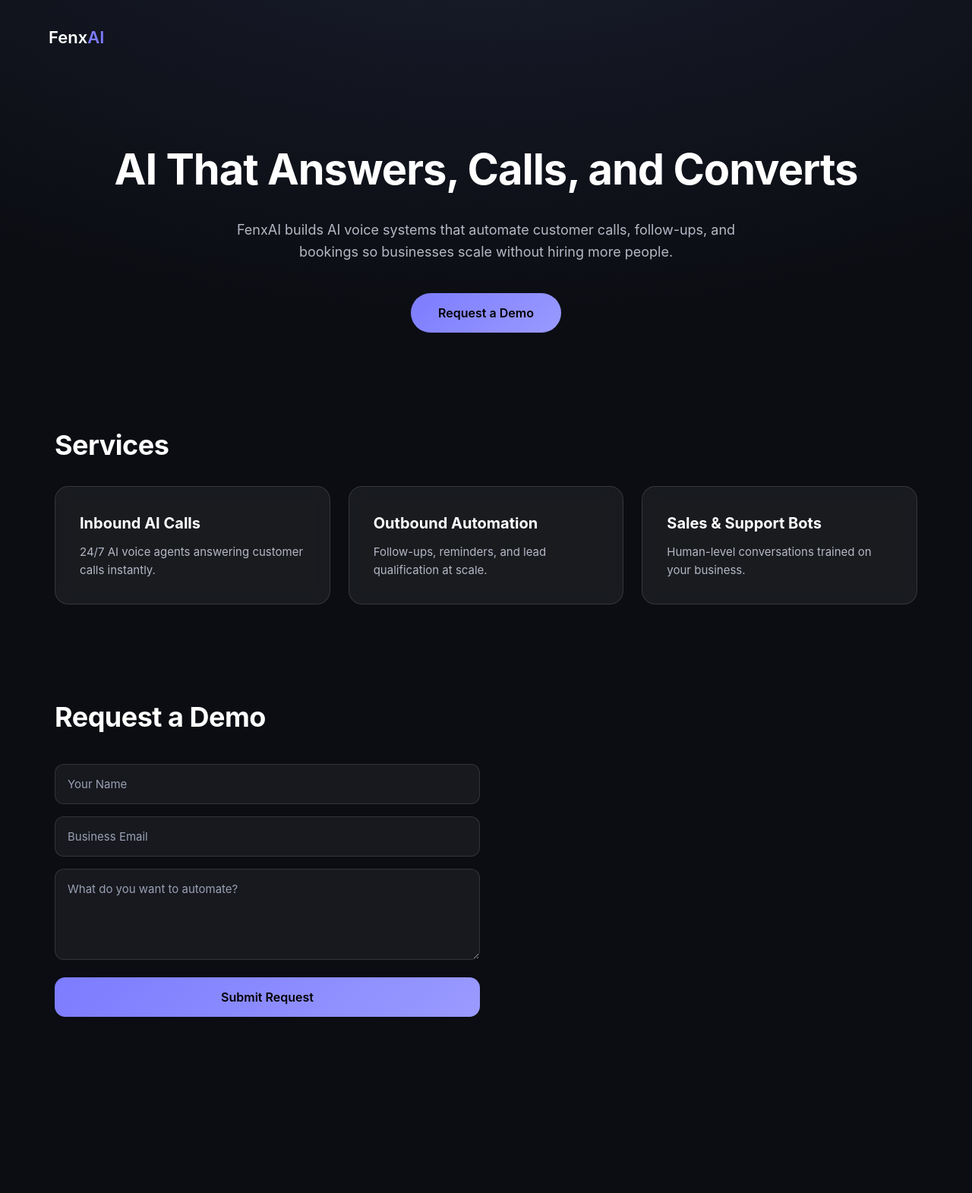
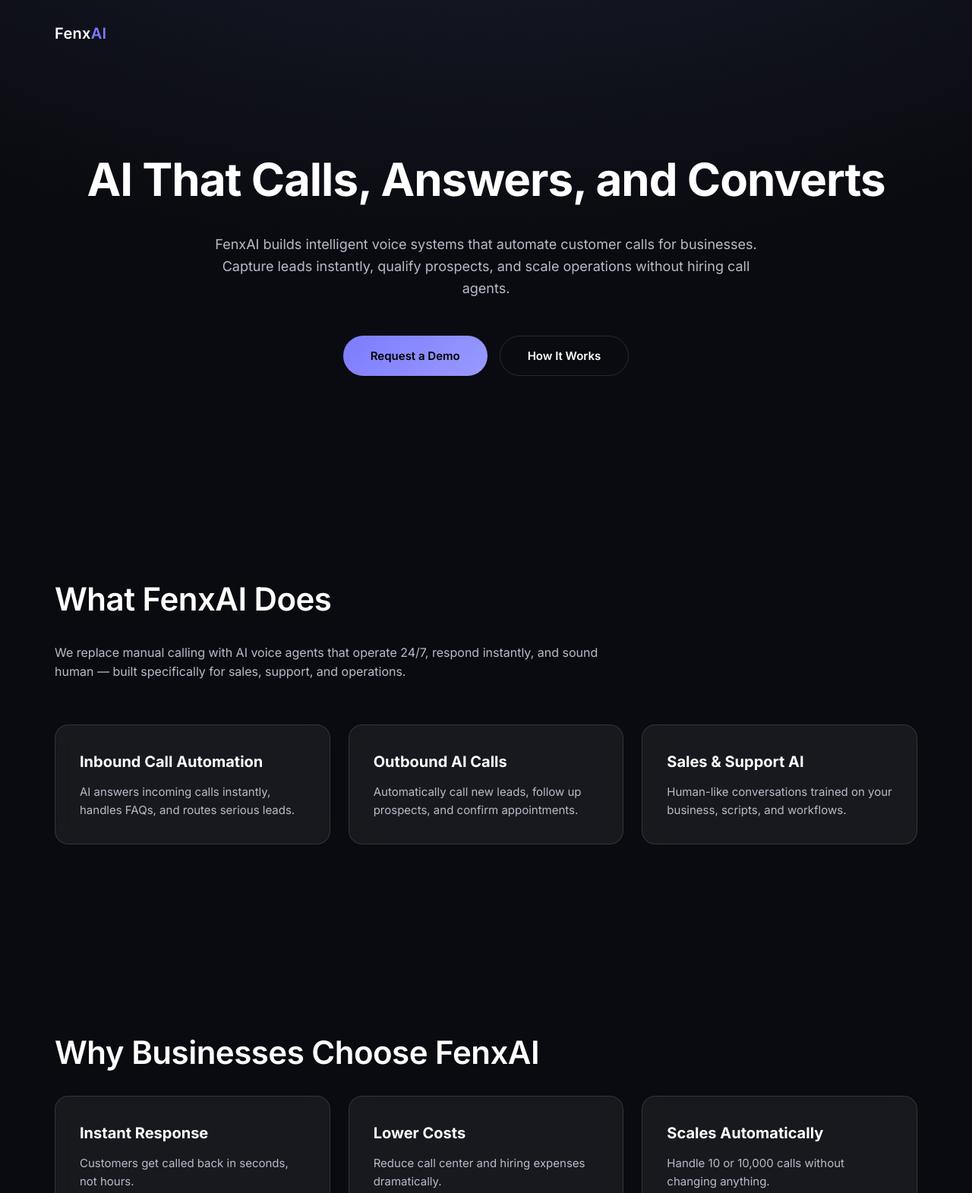
Before and after one commit to shashankkkkkkkkkkkkk/ai, a website: page index.html in a window 1280 px wide. Shown: the top 1571 px of the page at 76% size. Drawn offline with Linux system fonts and the light colour scheme.

Commit message:
Update index.html

```diff
--- a/index.html
+++ b/index.html
@@ -1,27 +1,36 @@
 <!DOCTYPE html>
 <html lang="en">
 <head>
-  <!-- BASIC SEO -->
+  <!-- ================= BASIC META ================= -->
   <meta charset="UTF-8" />
   <meta name="viewport" content="width=device-width, initial-scale=1" />
+
   <title>FenxAI — AI Call Automation for Businesses</title>
-  <meta name="description" content="FenxAI helps businesses automate inbound and outbound calls using AI voice agents. Reduce costs, increase conversions, and scale without hiring." />
+  <meta name="description" content="FenxAI helps businesses automate inbound and outbound calls using AI voice agents. Instantly answer leads, qualify customers, and scale without hiring." />
+  <meta name="keywords" content="AI call automation, AI voice agent, automated business calls, AI calling system, sales automation AI, FenxAI" />
+  <meta name="robots" content="index, follow" />
+  <link rel="canonical" href="https://fenxai.com" />
 
-  <!-- OPEN GRAPH -->
-  <meta property="og:title" content="FenxAI — AI Call Automation" />
-  <meta property="og:description" content="AI voice agents that answer, call, and convert for your business." />
+  <!-- ================= OPEN GRAPH ================= -->
   <meta property="og:type" content="website" />
+  <meta property="og:title" content="FenxAI — AI Call Automation for Businesses" />
+  <meta property="og:description" content="AI voice agents that answer, call, and convert customers automatically." />
   <meta property="og:url" content="https://fenxai.com" />
 
-  <!-- PERFORMANCE -->
-  <meta name="robots" content="index, follow" />
+  <!-- ================= FONTS ================= -->
+  <link rel="preconnect" href="https://fonts.googleapis.com">
+  <link rel="preconnect" href="https://fonts.gstatic.com" crossorigin>
+  <link href="https://fonts.googleapis.com/css2?family=Inter:wght@300;400;500;600;700&display=swap" rel="stylesheet">
 
+  <!-- ================= STYLES ================= -->
   <style>
     :root {
-      --bg: #0b0d12;
+      --bg: #0a0b10;
+      --bg-soft: #11131a;
       --card: rgba(255,255,255,0.06);
       --border: rgba(255,255,255,0.12);
-      --text-muted: #b5b8c5;
+      --text: #ffffff;
+      --muted: #b7bccb;
       --accent: #7c7cff;
       --radius: 18px;
     }
@@ -30,87 +39,117 @@
       box-sizing: border-box;
       margin: 0;
       padding: 0;
-      font-family: -apple-system, BlinkMacSystemFont, "Inter", system-ui, sans-serif;
+      font-family: 'Inter', system-ui, -apple-system, BlinkMacSystemFont, sans-serif;
     }
 
     body {
       background: radial-gradient(1200px 600px at 50% -10%, #1a1d2e, var(--bg));
-      color: white;
+      color: var(--text);
       line-height: 1.6;
     }
 
-    header {
-      padding: 32px 64px;
+    /* ================= NAV ================= */
+    nav {
+      max-width: 1200px;
+      margin: auto;
+      padding: 28px 32px;
       display: flex;
       justify-content: space-between;
       align-items: center;
     }
 
-    header h1 {
-      font-size: 22px;
+    nav .logo {
+      font-size: 20px;
       font-weight: 600;
+      letter-spacing: 0.3px;
     }
 
-    header span {
+    nav .logo span {
       color: var(--accent);
     }
 
-    main {
+    /* ================= HERO ================= */
+    .hero {
       max-width: 1200px;
       margin: auto;
-      padding: 80px 32px 120px;
-    }
-
-    /* HERO */
-    .hero {
+      padding: 100px 32px 140px;
       text-align: center;
-      margin-bottom: 120px;
     }
 
     .hero h1 {
-      font-size: 56px;
+      font-size: 60px;
       font-weight: 700;
-      margin-bottom: 20px;
       letter-spacing: -1px;
+      margin-bottom: 24px;
     }
 
     .hero p {
-      color: var(--text-muted);
       font-size: 18px;
-      max-width: 720px;
+      color: var(--muted);
+      max-width: 760px;
       margin: auto;
     }
 
-    .hero button {
-      margin-top: 40px;
+    .hero .cta {
+      margin-top: 48px;
+      display: flex;
+      justify-content: center;
+      gap: 16px;
+      flex-wrap: wrap;
+    }
+
+    .btn {
       padding: 16px 36px;
-      font-size: 16px;
       border-radius: 999px;
+      font-size: 15px;
+      font-weight: 600;
       border: none;
       cursor: pointer;
+      transition: all 0.25s ease;
+    }
+
+    .btn-primary {
       background: linear-gradient(135deg, #7c7cff, #9a9aff);
       color: #000;
-      font-weight: 600;
-      transition: transform .2s ease, box-shadow .2s ease;
     }
 
-    .hero button:hover {
+    .btn-primary:hover {
       transform: translateY(-2px);
-      box-shadow: 0 12px 40px rgba(124,124,255,.4);
+      box-shadow: 0 14px 40px rgba(124,124,255,0.45);
     }
 
-    /* SERVICES */
+    .btn-secondary {
+      background: transparent;
+      color: var(--text);
+      border: 1px solid var(--border);
+    }
+
+    .btn-secondary:hover {
+      background: rgba(255,255,255,0.05);
+    }
+
+    /* ================= SECTIONS ================= */
     section {
-      margin-bottom: 120px;
+      max-width: 1200px;
+      margin: auto;
+      padding: 120px 32px;
     }
 
     section h2 {
-      font-size: 36px;
+      font-size: 42px;
+      font-weight: 600;
       margin-bottom: 24px;
       letter-spacing: -0.5px;
     }
 
-    .services {
+    section p.lead {
+      color: var(--muted);
+      max-width: 720px;
+      margin-bottom: 56px;
+    }
+
+    /* ================= GRID ================= */
+    .grid {
       display: grid;
       grid-template-columns: repeat(auto-fit, minmax(260px, 1fr));
       gap: 24px;
@@ -121,84 +160,81 @@
       border: 1px solid var(--border);
       border-radius: var(--radius);
       padding: 32px;
-      backdrop-filter: blur(10px);
-      transition: transform .25s ease, border .25s ease;
+      backdrop-filter: blur(12px);
+      transition: transform 0.25s ease, border 0.25s ease;
     }
 
     .card:hover {
       transform: translateY(-6px);
-      border-color: rgba(124,124,255,.6);
+      border-color: rgba(124,124,255,0.6);
     }
 
     .card h3 {
       font-size: 20px;
-      margin-bottom: 10px;
+      margin-bottom: 12px;
     }
 
     .card p {
-      color: var(--text-muted);
+      color: var(--muted);
       font-size: 15px;
     }
 
-    /* FORM */
+    /* ================= FORM ================= */
     .form-wrap {
       max-width: 560px;
+      margin-top: 40px;
     }
 
-    form {
-      margin-top: 32px;
-    }
-
-    input, textarea {
+    form input,
+    form textarea {
       width: 100%;
       padding: 16px;
       margin-bottom: 16px;
+      border-radius: 14px;
+      border: 1px solid var(--border);
       background: rgba(255,255,255,0.05);
-      border: 1px solid var(--border);
-      border-radius: 12px;
-      color: white;
+      color: var(--text);
       font-size: 15px;
     }
 
-    textarea {
+    form textarea {
       resize: vertical;
       min-height: 120px;
     }
 
-    input::placeholder,
-    textarea::placeholder {
-      color: #9aa0b5;
-    }
-
-    .submit-btn {
+    form button {
       width: 100%;
       padding: 16px;
       border-radius: 14px;
       border: none;
+      font-weight: 600;
+      font-size: 16px;
       cursor: pointer;
-      font-size: 16px;
-      font-weight: 600;
       background: linear-gradient(135deg, #7c7cff, #9a9aff);
       color: #000;
-      transition: transform .2s ease, box-shadow .2s ease;
+      transition: all 0.25s ease;
     }
 
-    .submit-btn:hover {
+    form button:hover {
       transform: translateY(-2px);
-      box-shadow: 0 10px 32px rgba(124,124,255,.4);
+      box-shadow: 0 12px 36px rgba(124,124,255,0.45);
     }
 
+    /* ================= FOOTER ================= */
     footer {
       border-top: 1px solid var(--border);
       padding: 40px;
       text-align: center;
-      color: var(--text-muted);
+      color: var(--muted);
       font-size: 14px;
     }
 
     @media (max-width: 768px) {
       .hero h1 {
-        font-size: 40px;
+        font-size: 42px;
+      }
+      section h2 {
+        font-size: 32px;
       }
     }
   </style>
@@ -206,75 +242,92 @@
 
 <body>
 
-<header>
-  <h1>Fenx<span>AI</span></h1>
-</header>
+  <nav>
+    <div class="logo">Fenx<span>AI</span></div>
+  </nav>
 
-<main>
+  <!-- ================= HERO ================= -->
+  <div class="hero">
+    <h1>AI That Calls, Answers, and Converts</h1>
+    <p>
+      FenxAI builds intelligent voice systems that automate customer calls for businesses.
+      Capture leads instantly, qualify prospects, and scale operations without hiring call agents.
+    </p>
+    <div class="cta">
+      <button class="btn btn-primary" onclick="document.getElementById('contact').scrollIntoView({behavior:'smooth'})">
+        Request a Demo
+      </button>
+      <button class="btn btn-secondary">
+        How It Works
+      </button>
+    </div>
+  </div>
 
-  <!-- HERO -->
-  <section class="hero">
-    <h1>AI That Answers, Calls, and Converts</h1>
-    <p>
-      FenxAI builds AI voice systems that automate customer calls, follow-ups,
-      and bookings so businesses scale without hiring more people.
+  <!-- ================= WHAT WE DO ================= -->
+  <section>
+    <h2>What FenxAI Does</h2>
+    <p class="lead">
+      We replace manual calling with AI voice agents that operate 24/7, respond instantly,
+      and sound human — built specifically for sales, support, and operations.
     </p>
-    <button onclick="document.getElementById('demo').scrollIntoView({behavior:'smooth'})">
-      Request a Demo
-    </button>
-  </section>
 
-  <!-- SERVICES -->
-  <section>
-    <h2>Services</h2>
-    <div class="services">
+    <div class="grid">
       <div class="card">
-        <h3>Inbound AI Calls</h3>
-        <p>24/7 AI voice agents answering customer calls instantly.</p>
+        <h3>Inbound Call Automation</h3>
+        <p>AI answers incoming calls instantly, handles FAQs, and routes serious leads.</p>
       </div>
       <div class="card">
-        <h3>Outbound Automation</h3>
-        <p>Follow-ups, reminders, and lead qualification at scale.</p>
+        <h3>Outbound AI Calls</h3>
+        <p>Automatically call new leads, follow up prospects, and confirm appointments.</p>
       </div>
       <div class="card">
-        <h3>Sales & Support Bots</h3>
-        <p>Human-level conversations trained on your business.</p>
+        <h3>Sales & Support AI</h3>
+        <p>Human-like conversations trained on your business, scripts, and workflows.</p>
       </div>
     </div>
   </section>
 
-  <!-- FORM -->
-  <section id="demo">
+  <!-- ================= WHY US ================= -->
+  <section>
+    <h2>Why Businesses Choose FenxAI</h2>
+
+    <div class="grid">
+      <div class="card">
+        <h3>Instant Response</h3>
+        <p>Customers get called back in seconds, not hours.</p>
+      </div>
+      <div class="card">
+        <h3>Lower Costs</h3>
+        <p>Reduce call center and hiring expenses dramatically.</p>
+      </div>
+      <div class="card">
+        <h3>Scales Automatically</h3>
+        <p>Handle 10 or 10,000 calls without changing anything.</p>
+      </div>
+    </div>
+  </section>
+
+  <!-- ================= FORM ================= -->
+  <section id="contact">
     <h2>Request a Demo</h2>
+    <p class="lead">
+      Tell us about your business. FenxAI will show you how AI calls can transform your operations.
+    </p>
+
     <div class="form-wrap">
       <form id="fenxaiForm">
-        <input name="name" placeholder="Your Name" required />
+        <input name="name" placeholder="Full Name" required />
         <input name="email" type="email" placeholder="Business Email" required />
+        <input name="phone" placeholder="Phone Number" required />
         <textarea name="message" placeholder="What do you want to automate?"></textarea>
-        <button class="submit-btn" type="submit">Submit Request</button>
+        <button type="submit">Submit Request</button>
       </form>
     </div>
   </section>
 
-</main>
-
-<footer>
-  © 2026 FenxAI. Built for real businesses.
-</footer>
-
-<script>
-document.getElementById("fenxaiForm").addEventListener("submit", async (e) => {
-  e.preventDefault();
-  const data = Object.fromEntries(new FormData(e.target));
-  await fetch("/api/submit", {
-    method: "POST",
-    headers: { "Content-Type": "application/json" },
-    body: JSON.stringify(data)
-  });
-  alert("Thanks! FenxAI will contact you shortly.");
-  e.target.reset();
-});
-</script>
+  <footer>
+    © 2026 FenxAI. AI automation built for serious businesses.
+  </footer>
 
 </body>
 </html>
```
